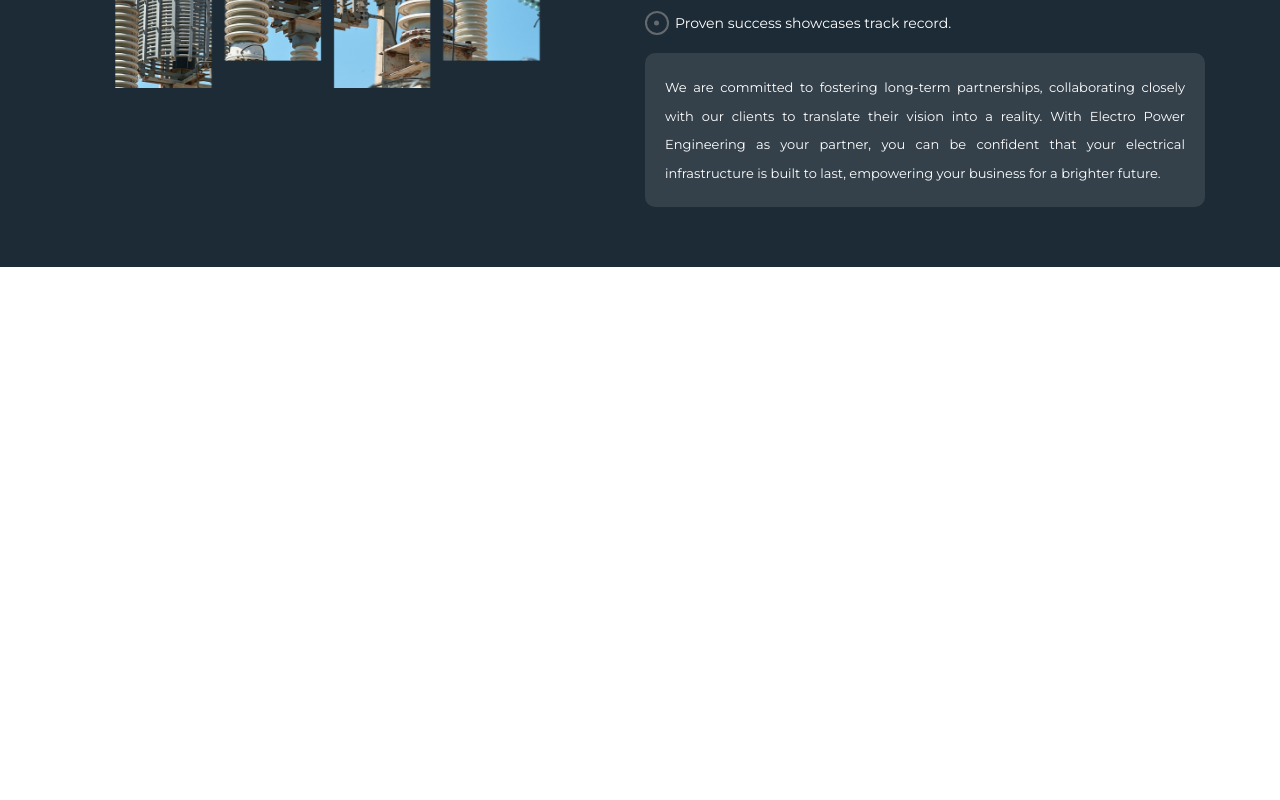
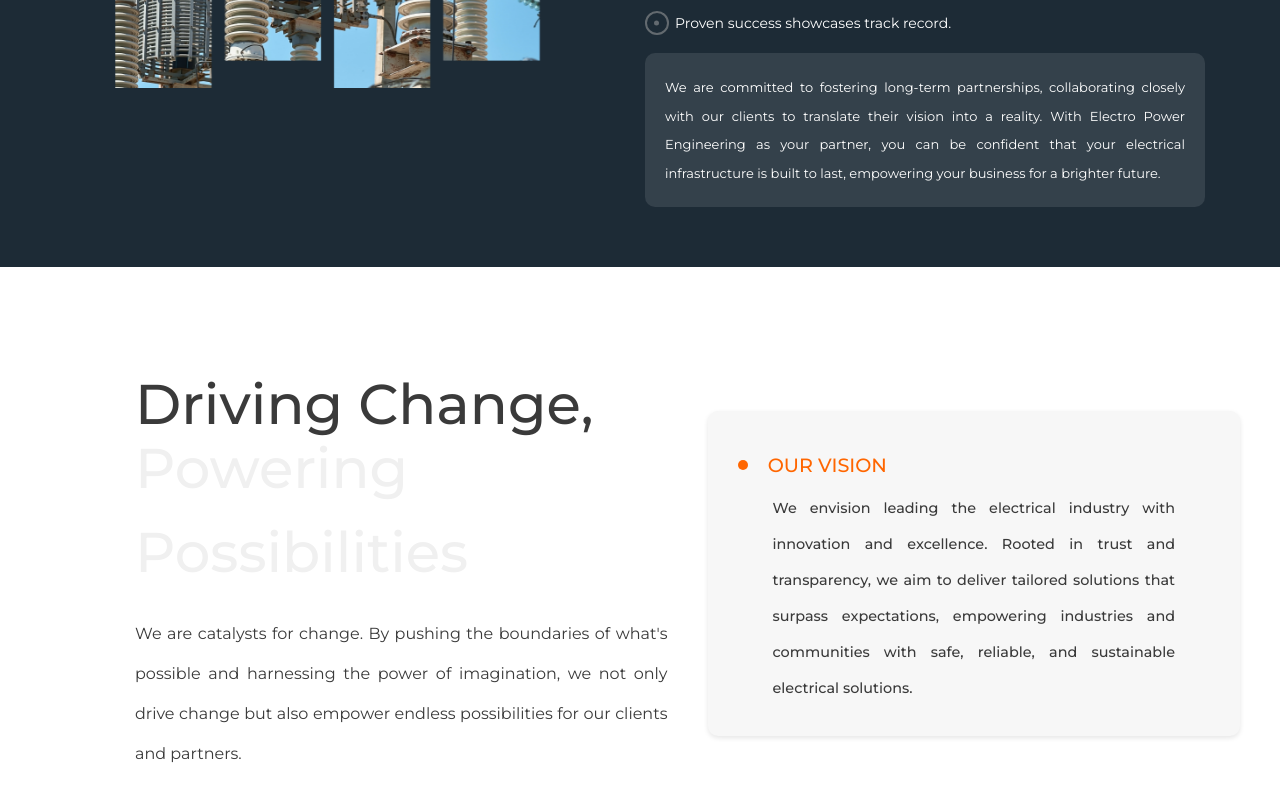
Before and after one commit to samstyles17/electra-webapp, a React (Vite) app: page / in a window 1280 px wide. Shown: the part 1512-2312 px from the top of the page. Before the commit the page ends 1779 px from the top, so only its background shows below. Built offline with nearby package versions, Linux system fonts and the light colour scheme.

Commit message:
Vision section added transition needs to be modified

```diff
--- a/package.json
+++ b/package.json
@@ -16,7 +16,8 @@
     "react-icons": "^5.2.1",
     "react-multi-carousel": "^2.8.5",
     "react-slick": "^0.30.2",
-    "slick-carousel": "^1.8.1"
+    "slick-carousel": "^1.8.1",
+    "styled-components": "^6.1.11"
   },
   "devDependencies": {
     "@types/react": "^18.3.3",
--- a/src/App.jsx
+++ b/src/App.jsx
@@ -4,6 +4,7 @@ import Hero from "./components/Hero";
 import Banner from "./components/Banner";
 import ImageSlider from "./components/ImageSlider";
 import About from "./components/About";
+import Vision from "./components/Vision";
 export default function App() {
   return (
     <>
@@ -12,6 +13,7 @@ export default function App() {
       <Hero />
       <ImageSlider />
       <About/>
+      <Vision/>
     </>
   );
 }
--- /dev/null
+++ b/src/components/Vision.jsx
@@ -0,0 +1,36 @@
+import React from 'react';
+import '../styles.css';
+
+function Vision() {
+  return (
+    <div className="vision-container">
+      <div className="text-section">
+        <h1 className="heading montserrat-medium">
+          Driving Change,
+        </h1>
+        <h1 className="sub-heading montserrat-medium">
+          Powering Possibilities
+        </h1>
+        <p className="paragraph montserrat-regular">
+          We are catalysts for change. By pushing the boundaries of what's possible
+          and harnessing the power of imagination, we not only drive change but
+          also empower endless possibilities for our clients and partners.
+        </p>
+      </div>
+      <div className="vision-section">
+        <div className="vision-box">
+
+          <h2 className="vision-title montserrat-medium"><span className="dot"></span> OUR VISION</h2>
+          <p className="vision-paragraph montserrat-medium">
+            We envision leading the electrical industry with innovation and excellence.
+            Rooted in trust and transparency, we aim to deliver tailored solutions
+            that surpass expectations, empowering industries and communities with safe,
+            reliable, and sustainable electrical solutions.
+          </p>
+        </div>
+      </div>
+    </div>
+  );
+}
+
+export default Vision;
--- a/src/styles.css
+++ b/src/styles.css
@@ -1,5 +1,11 @@
 /* Add this at the top of your CSS file */
 @import url('https://fonts.googleapis.com/css2?family=Montserrat:wght@400;500;700&display=swap');
+
+@keyframes colorChange {
+  0% { color: #3a3a3a; }
+  50% { color: #f0f0f0; }
+  100% { color: #3a3a3a; }
+}
 
 /* src/styles.css or the relevant CSS file */
 .montserrat-regular {
@@ -142,3 +148,93 @@ hr{
   text-align: justify;
   font-size: 13px;
 }
+
+
+
+.vision-container {
+  display: flex;
+  justify-content: space-between;
+  padding: 40px;
+  background-color: #fff;
+  color: #333;
+  font-family: 'Montserrat', sans-serif;
+  margin-left: 95px;
+}
+
+.text-section {
+  flex: 1;
+  margin-right: 40px;
+  margin-top: 55px;
+}
+
+.heading {
+  font-size: 3.5rem;
+  color: #3a3a3a;
+  transition: color 0.3s ease-in-out;
+}
+
+/* .heading:hover {
+  color: #f0f0f0;
+} */
+
+.sub-heading {
+  font-size: 3.5rem;
+  color: #f0f0f0;
+  margin-top: -20px;
+  margin-bottom: 20px;
+  transition: color 1s ease-in-out;
+}
+
+.sub-heading:hover {
+  color: #000; /* Change text color to black on hover */
+}
+
+.paragraph {
+  font-size: 1rem;
+  line-height: 2.5;
+  color: #3a3a3a;
+  text-align: justify;
+}
+
+.vision-section {
+  flex: 1;
+  display: flex;
+  align-items: center;
+  justify-content: center;
+}
+
+.vision-box {
+  background: #f7f7f7;
+  padding: 30px;
+  border-radius: 10px;
+  box-shadow: 0 2px 5px rgba(0, 0, 0, 0.1);
+  max-width: 600px;
+  text-align: left;
+  margin-top: 65px;
+}
+
+.vision-title {
+  font-size: 1.2rem;
+  color: #ff6600;
+  margin-bottom: 10px;
+  margin-top: 10px;
+}
+
+.vision-paragraph {
+  font-size: 0.9rem;
+  line-height: 2.5;
+  color: #3a3a3a;
+  text-align: justify;
+  margin-left: 35px;
+  margin-right: 35px;
+}
+
+.dot {
+  height: 10px;
+  width: 10px;
+  background-color: #ff6600;
+  border-radius: 50%;
+  display: inline-block;
+  margin-right: 15px;
+  margin-bottom: 2px;
+}
```
Also changed, not shown: 1 other file (tests, documents, lock files or other folders).
